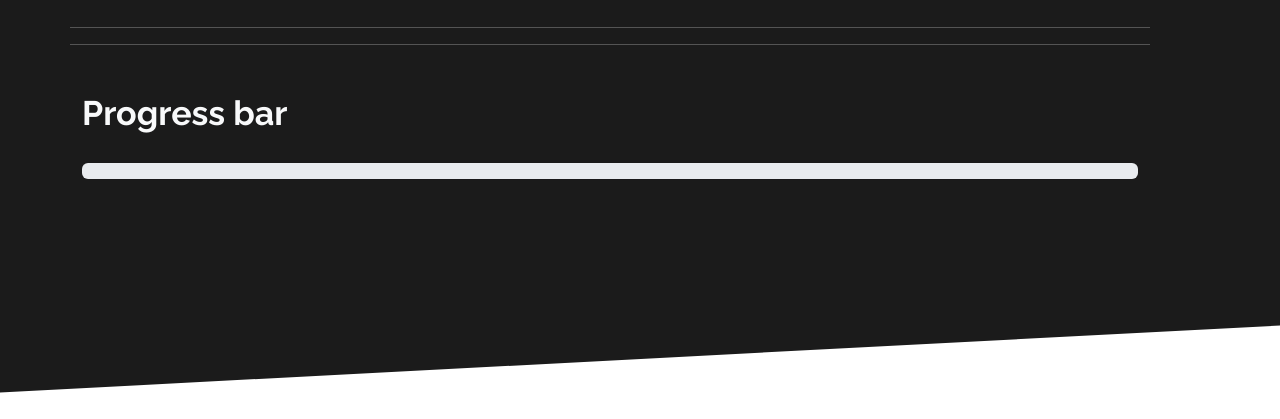
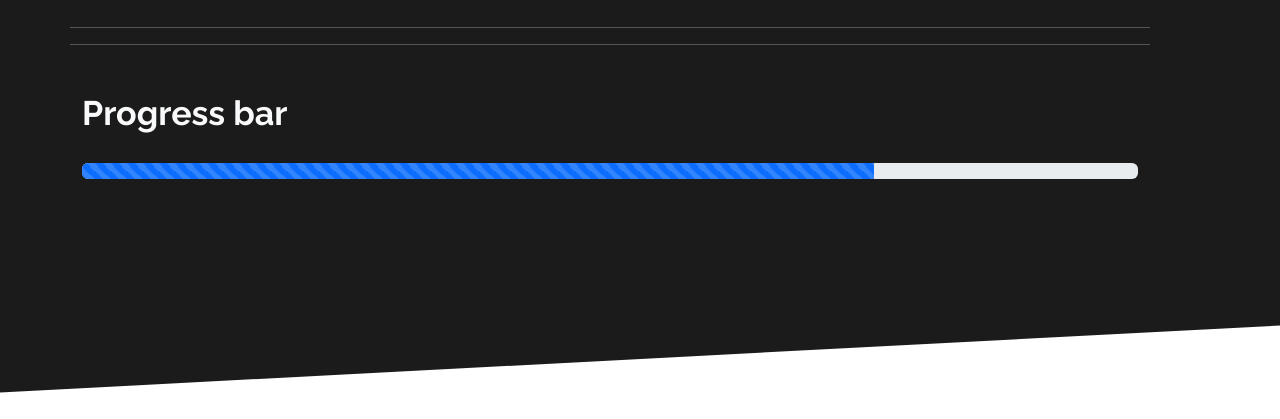
Before and after one commit to vineethkv7736/City-clean, a website: page index.html in a window 1280 px wide. Shown: the part 1394-1813 px from the top of the page. Drawn offline with nearby package versions, Linux system fonts and the light colour scheme; a script that the page names is missing.

Commit message:
Update index.html

```diff
--- a/index.html
+++ b/index.html
@@ -103,7 +103,7 @@
               <div class="mt-5 container">
                 <h3 class="text-light">Progress bar</h3><div class="progress">
                   <hr>
-                  <div class="progress-bar progress-bar-striped progress-bar-animated" role="progressbar" aria-valuenow="75" aria-valuemin="0" aria-valuemax="100" style="width: gauge%"></div>
+                  <div class="progress-bar progress-bar-striped progress-bar-animated" role="progressbar" aria-valuenow="75" aria-valuemin="0" aria-valuemax="100" style="width: 75%"></div>
                 </div>
               </div>
 
```
